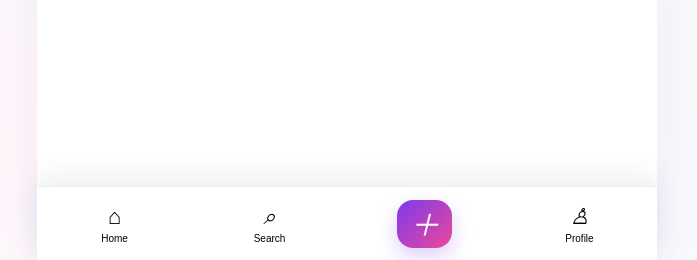
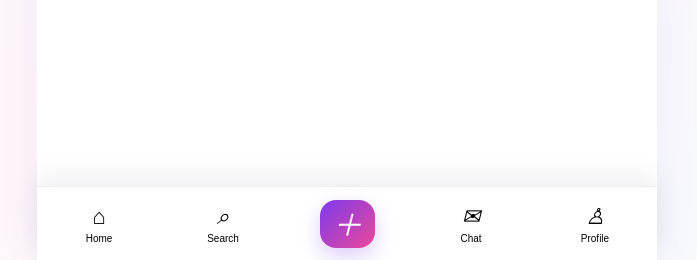
Before and after one commit to sherka332/PhotoGram, a Flask app: page / in a window 1280 px wide. Shown: the part 540-800 px from the top of the page, without its empty margins (293-990 px from the left). Run offline with Flask 3, Linux system fonts and the light colour scheme; data comes from the database, SQL or seed files in the repository; data that the repository does not hold is empty; some libraries are stand-ins or nearby versions.

Commit message:
Add files via upload

```diff
--- a/PhotoGram_MiniApp/templates/index.html
+++ b/PhotoGram_MiniApp/templates/index.html
@@ -1 +1 @@
-<!doctype html><html lang="uz"><head><meta charset="utf-8"><meta name="viewport" content="width=device-width,initial-scale=1,viewport-fit=cover"><title>PhotoGram</title><script src="https://telegram.org/js/telegram-web-app.js"></script><link rel="stylesheet" href="/static/css/style.css"></head><body><div class="shell"><header class="top"><button id="back" class="circle hidden" onclick="goBack()">←</button><div class="brand">Photo<span>Gram</span></div><div class="top-actions"><button class="circle" onclick="openPage('search')">⌕</button><button class="circle" onclick="openPage('notifications')">♡</button></div></header><main id="view"></main><nav class="bottom"><button onclick="openPage('home')"><i>⌂</i><small>Home</small></button><button onclick="openPage('search')"><i>⌕</i><small>Search</small></button><button class="create-btn" onclick="openPage('create')"><i>＋</i></button><button onclick="myProfile()"><i>♙</i><small>Profile</small></button></nav></div><div id="toast"></div><script src="/static/js/app.js"></script></body></html>
+<!doctype html><html lang="uz"><head><meta charset="utf-8"><meta name="viewport" content="width=device-width,initial-scale=1,viewport-fit=cover"><title>PhotoGram</title><script src="https://telegram.org/js/telegram-web-app.js"></script><link rel="stylesheet" href="/static/css/style.css"></head><body><div class="shell"><header class="top"><button id="back" class="circle hidden" onclick="goBack()">←</button><div class="brand">Photo<span>Gram</span></div><div class="top-actions"><button id="adminBtn" class="circle hidden" onclick="location.href='/admin'">⚙</button><button class="circle" onclick="openPage('search')">⌕</button><button class="circle" onclick="openPage('notifications')">♡</button></div></header><main id="view"></main><nav class="bottom"><button onclick="openPage('home')"><i>⌂</i><small>Home</small></button><button onclick="openPage('search')"><i>⌕</i><small>Search</small></button><button class="create-btn" onclick="openPage('create')"><i>＋</i></button><button onclick="openPage('chats')"><i>✉</i><small>Chat</small></button><button onclick="myProfile()"><i>♙</i><small>Profile</small></button></nav></div><div id="toast"></div><script src="/static/js/app.js"></script></body></html>
```
